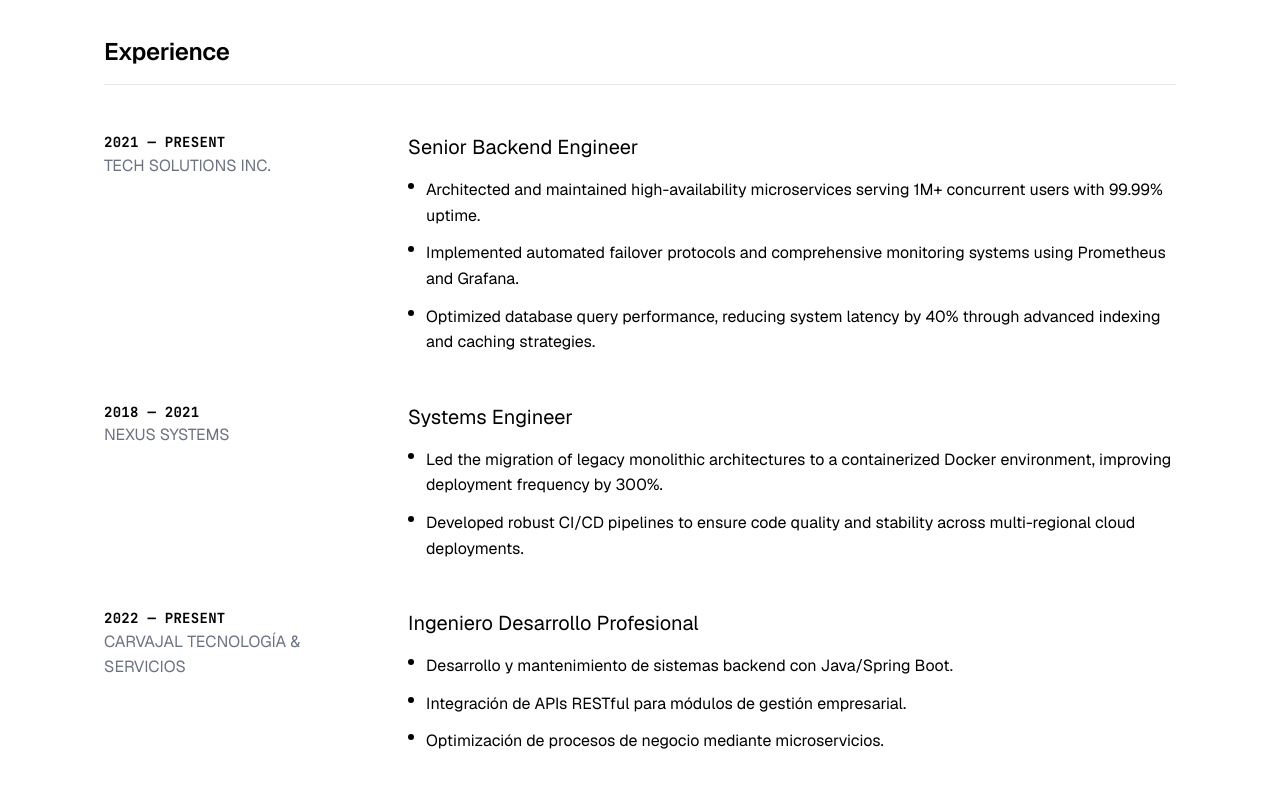
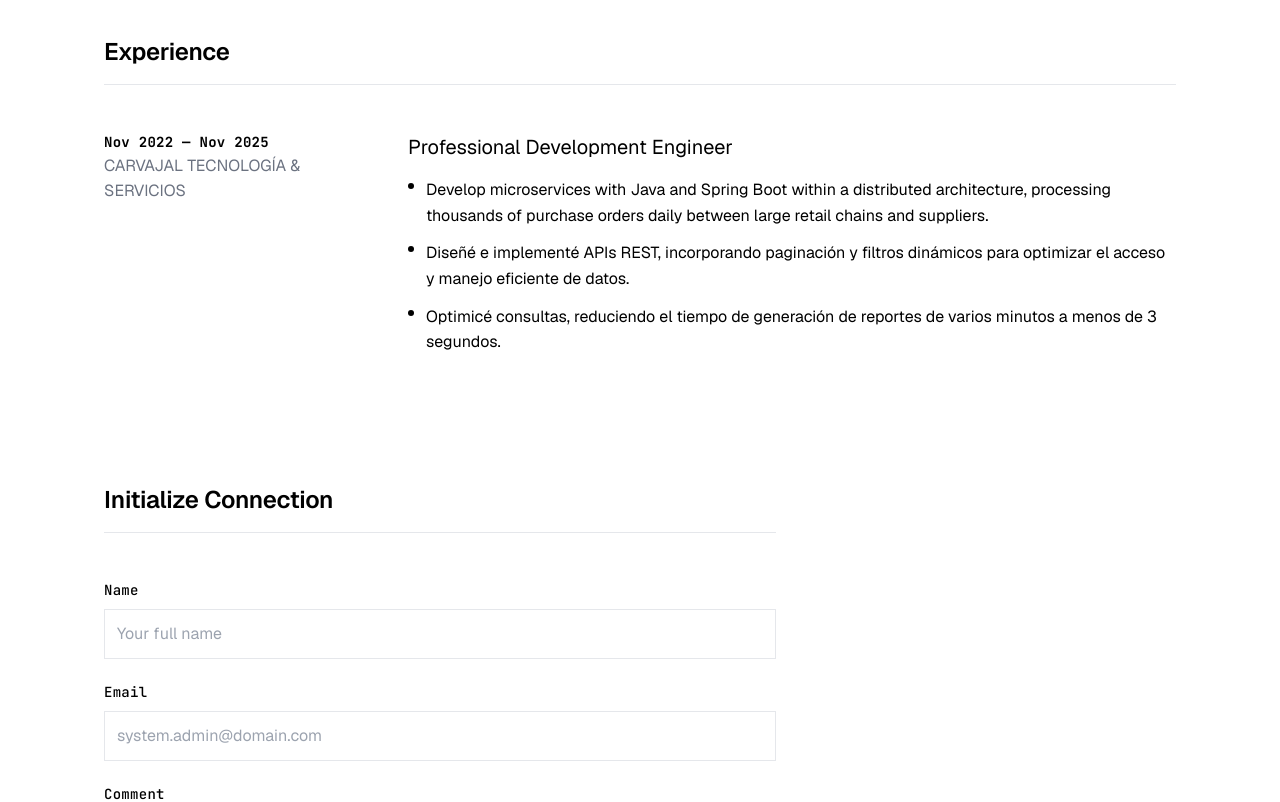
Before and after one commit to aejimenez19/Portafolio, an Angular app: page / in a window 1280 px wide. Shown: the part 1660-2462 px from the top of the page. Built offline with nearby package versions, Linux system fonts and the light colour scheme.

Commit message:
docs(experience): update and refine professional experience content

```diff
--- a/src/app/components/hero-section/hero-section.component.ts
+++ b/src/app/components/hero-section/hero-section.component.ts
@@ -10,7 +10,7 @@ import { Component, ChangeDetectionStrategy } from '@angular/core';
         Backend developer.
       </h1>
       <p class="font-body-lg text-body-lg text-black dark:text-white max-w-2xl">
-        rassionate engineer specializing in robust backend architectures and scalable systems built with <span class="text-black dark:text-white font-bold"> Java and Spring Boot. </span>Dedicated to writing clean, maintainable code and solving complex technical challenges with elegant solutions.      </p>
+        Rassionate engineer specializing in robust backend architectures and scalable systems built with <span class="text-black dark:text-white font-bold"> Java and Spring Boot. </span>Dedicated to writing clean, maintainable code and solving complex technical challenges with elegant solutions.      </p>
       <div class="flex gap-4 mt-8">
         <a class="button-primary font-label-mono text-label-mono" href="#projects">
           VIEW WORK
--- a/src/app/components/top-app-bar/top-app-bar.component.ts
+++ b/src/app/components/top-app-bar/top-app-bar.component.ts
@@ -10,7 +10,7 @@ import { ThemeService } from '../../services/theme.service';
       <div class="flex justify-between items-center w-full px-margin-md h-20 max-w-container-max mx-auto">
         <div class="flex flex-col">
           <span class="font-headline-md text-headline-md font-bold tracking-tighter text-black dark:text-white">
-            ALVARO JIMENEZ
+            ALVARO JIMENEZ JACOME
           </span>
           <span class="font-label-mono text-label-mono text-gray-500 dark:text-gray-400 text-xs">
             BACKEND DEVELOPER & SYSTEMS ENGINEER
--- a/src/app/data/experience.data.ts
+++ b/src/app/data/experience.data.ts
@@ -2,35 +2,14 @@ import { Experience } from '../models/experience.interface';
 
 export const EXPERIENCES: Experience[] = [
   {
-    id: 'tech-solutions',
-    period: '2021 — PRESENT',
-    company: 'TECH SOLUTIONS INC.',
-    role: 'Senior Backend Engineer',
+    id: 'carvajal',
+    period: 'Nov 2022 — Nov 2025',
+    company: 'CARVAJAL TECNOLOGÍA & SERVICIOS',
+    role: 'Professional Development Engineer',
     achievements: [
-      'Architected and maintained high-availability microservices serving 1M+ concurrent users with 99.99% uptime.',
-      'Implemented automated failover protocols and comprehensive monitoring systems using Prometheus and Grafana.',
-      'Optimized database query performance, reducing system latency by 40% through advanced indexing and caching strategies.',
-    ],
-  },
-  {
-    id: 'nexus-systems',
-    period: '2018 — 2021',
-    company: 'NEXUS SYSTEMS',
-    role: 'Systems Engineer',
-    achievements: [
-      'Led the migration of legacy monolithic architectures to a containerized Docker environment, improving deployment frequency by 300%.',
-      'Developed robust CI/CD pipelines to ensure code quality and stability across multi-regional cloud deployments.',
-    ],
-  },
-  {
-    id: 'carvajal',
-    period: '2022 — PRESENT',
-    company: 'CARVAJAL TECNOLOGÍA & SERVICIOS',
-    role: 'Ingeniero Desarrollo Profesional',
-    achievements: [
-      'Desarrollo y mantenimiento de sistemas backend con Java/Spring Boot.',
-      'Integración de APIs RESTful para módulos de gestión empresarial.',
-      'Optimización de procesos de negocio mediante microservicios.',
+      'Develop microservices with Java and Spring Boot within a distributed architecture, processing thousands of purchase orders daily between large retail chains and suppliers.',
+      'Diseñé e implementé APIs REST, incorporando paginación y filtros dinámicos para optimizar el acceso y manejo eficiente de datos.',
+      'Optimicé consultas, reduciendo el tiempo de generación de reportes de varios minutos a menos de 3 segundos.',
     ],
   },
 ];
```
